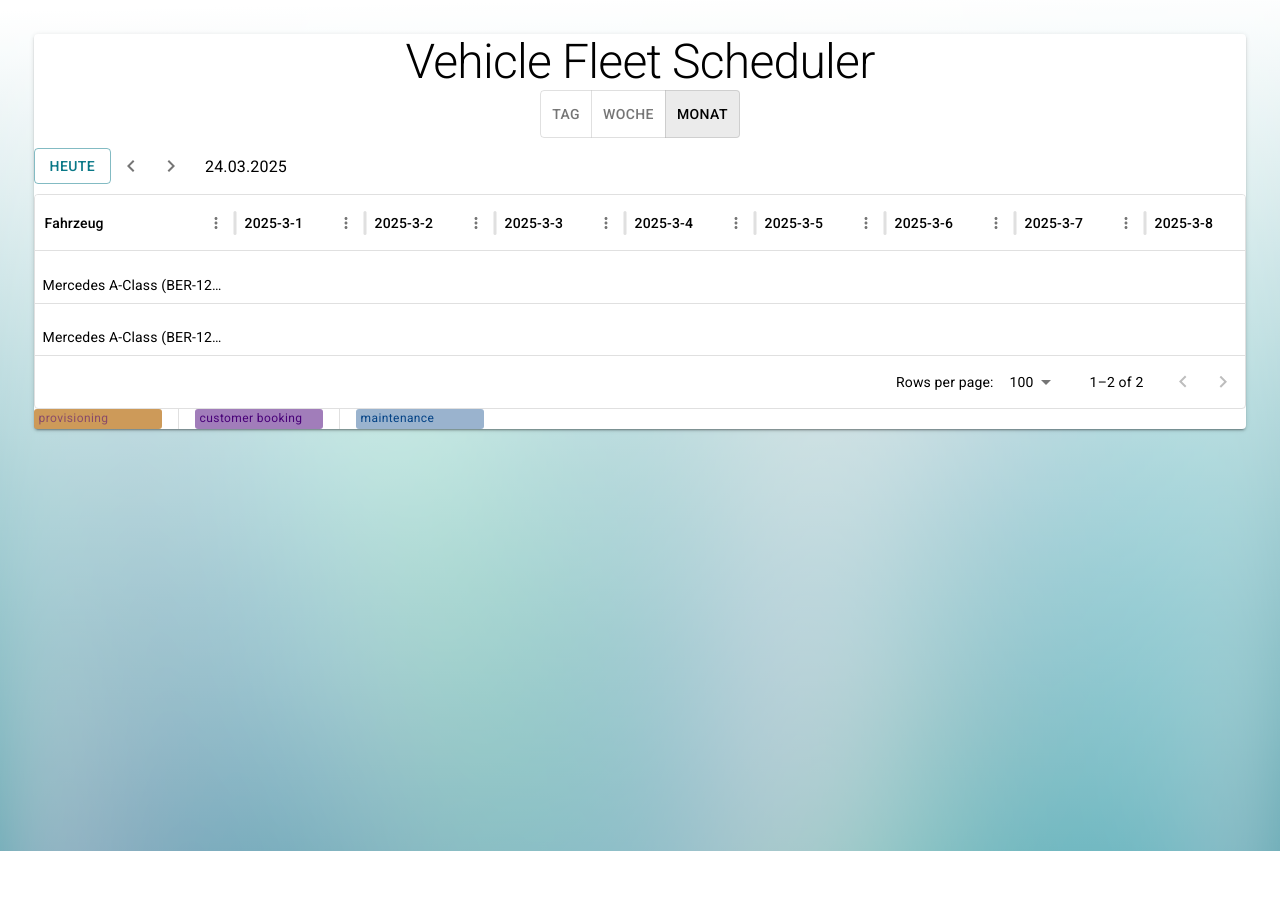
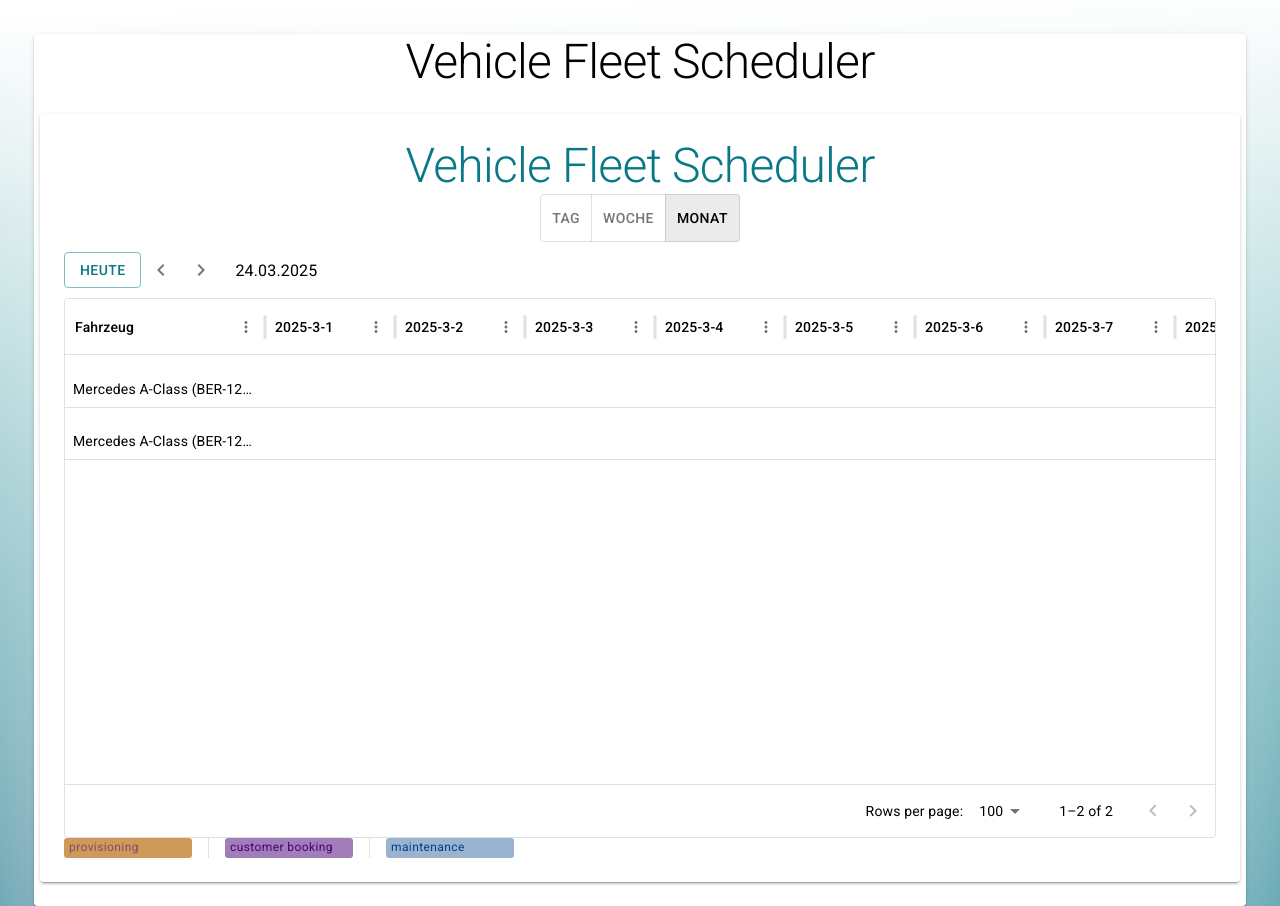
Before and after one commit to JohannaFa/vehicle-fleet-scheduler, a React (Vite) app: page / in a window 1280 px wide. Before the commit the page ends 851 px from the top, so only its background shows below. Built offline with nearby package versions, Linux system fonts and the light colour scheme.

Commit message:
changed alignment of Fleet SCheduler

```diff
--- a/src/components/FleetScheduler.tsx
+++ b/src/components/FleetScheduler.tsx
@@ -3,6 +3,7 @@ import { DateIntervallType } from "../types/common";
 import DateIntervalSelector from "./DateIntervalSelector";
 import GanttChart from "./GanttChart";
 import DateNavigator from "./DateNavigator";
+import { Box, Paper, Typography } from "@mui/material";
 
 
 function FleetScheduler() {
@@ -15,12 +16,24 @@ function FleetScheduler() {
 
 
   return (
-    <>
+    <Box sx={{
+      padding: 3,
+      display: "flex",
+      justifyContent: "center",
+      alignItems: "center",
+    }}>
+    <Paper
+    elevation={2} sx={{
+      padding: 3, width: "90vw",
+      height: "90vh",
+    }}>
+      <Typography sx={{ color: "primary.main" }} variant='h1' align="center">Vehicle Fleet Scheduler</Typography>
 
     <DateIntervalSelector handleDateIntervallChange={handleDateIntervallChange} selectedDateInterval={selectedDateInterval}></DateIntervalSelector>
     <DateNavigator selectedDateInterval={selectedDateInterval} selectedDate={selectedDate} setSelectedDate={setSelectedDate}/>
     <GanttChart selectedDateInterval={selectedDateInterval} date={selectedDate} />
-  </>
+  </Paper>
+  </Box>
   )
 }
 
```
